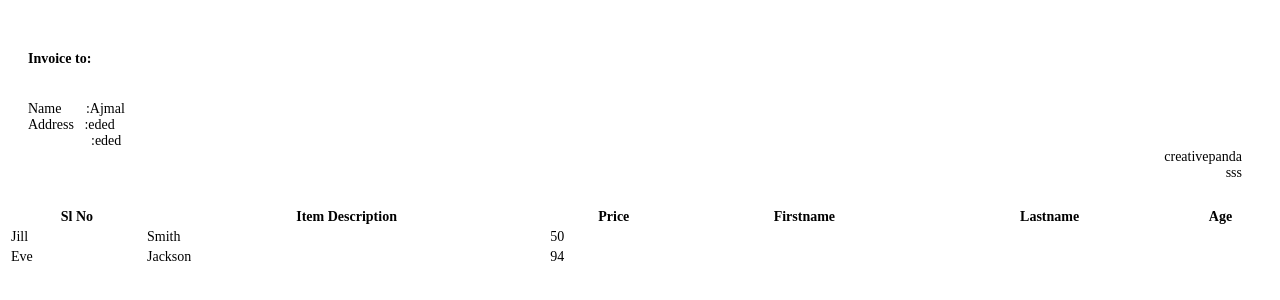
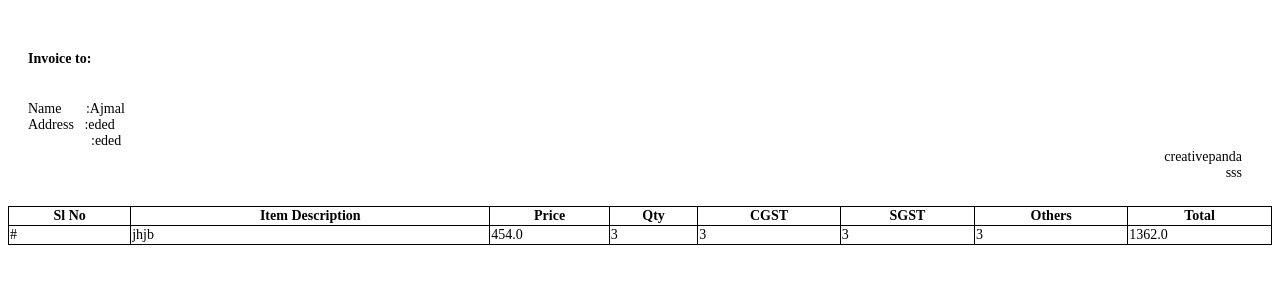
Before and after one commit to mohamed-arshad-ch/weinvoice, a Django app: template template/invoice.html in a window 1280 px wide. Shown: the part 58-358 px from the top of the page. Run offline with Django 3.2, Linux system fonts and the light colour scheme; the template is opened without the code that fills it: values that come from a table or form of the project are taken from there, others are empty; data comes from the database, SQL or seed files in the repository.

```diff
--- a/invoice/models.py
+++ b/invoice/models.py
@@ -59,6 +59,11 @@ class OrderItems(models.Model):
     def __str__(self):
         return str(self.id)
 
+    def total_of_items(self):
+        total = 0
+        total+=self.product.sales_price * self.qty
+        return total
+
 class Invoice(models.Model):
     date_created = models.DateField(auto_now_add=True)
     date_time_created = models.DateTimeField(auto_now_add=True)
@@ -93,7 +98,7 @@ class Compony(models.Model):
     date_created = models.DateField(auto_now_add=True)
     date_time_created = models.DateTimeField(auto_now_add=True)
     company_name = models.CharField(max_length=150)
-    comapny_address = models.CharField(max_length=150)
+    company_address = models.CharField(max_length=150)
     company_city = models.CharField(max_length=150)
     company_location = models.CharField(max_length=150)
     company_pin = models.CharField(max_length=150)
--- a/template/invoice.html
+++ b/template/invoice.html
@@ -1,5 +1,6 @@
 <!DOCTYPE HTML PUBLIC "-//W3C//DTD HTML 4.01 Transitional//EN" "http://www.w3.org/TR/html4/loose.dtd">
 <html>
+
 <head>
   <title>Title</title>
   <style type="text/css">
@@ -7,39 +8,55 @@
       font-weight: 200;
       font-size: 14px;
     }
+
     .header {
       font-size: 20px;
       font-weight: 100;
       text-align: center;
       color: #007cae;
     }
+
     .title {
       font-size: 22px;
       font-weight: 100;
       /* text-align: right;*/
       padding: 10px 20px 0px 20px;
     }
+
     .title span {
       color: #007cae;
     }
+
     .details {
       padding: 10px 20px 0px 20px;
       text-align: left !important;
       /*margin-left: 40%;*/
     }
+
     .hrItem {
       border: none;
       height: 1px;
       /* Set the hr color */
-                color: #333; /* old IE */
-                background-color: #fff; /* Modern Browsers */
+      color: #333;
+      /* old IE */
+      background-color: #fff;
+      /* Modern Browsers */
     }
-            .company-details{
+
+    .company-details {
       padding: 0px 10px 10px 20px;
       text-align: right !important;
     }
+
+    table,
+    th,
+    td {
+      border: 1px solid black;
+      border-collapse: collapse;
+    }
   </style>
 </head>
+
 <body>
   <div class='wrapper'>
     <div class='header'>
@@ -49,9 +66,9 @@
     <div>
 
       <div class='details'>
-            <h4>Invoice to:</h4> <br/>
-            Name      &nbsp;&nbsp;&nbsp;&nbsp; &nbsp;:{{instance.customer.name}}  <br/>
-            Address  &nbsp;    :{{instance.customer.address}} <br/>
+        <h4>Invoice to:</h4> <br />
+        Name &nbsp;&nbsp;&nbsp;&nbsp; &nbsp;:{{instance.customer.name}} <br />
+        Address &nbsp; :{{instance.customer.address}} <br />
         &nbsp;&nbsp;&nbsp;&nbsp;&nbsp;&nbsp;&nbsp;&nbsp;&nbsp;&nbsp;&nbsp;&nbsp;&nbsp;&nbsp;&nbsp;&nbsp;&nbsp;&nbsp;:{{instance.customer.city}}
         <div class="company-details">
 
@@ -67,22 +84,31 @@
             <th>Sl No</th>
             <th>Item Description</th>
             <th>Price</th>
-              <th>Firstname</th>
-              <th>Lastname</th>
-              <th>Age</th>
+            <th>Qty</th>
+            <th>CGST</th>
+            <th>SGST</th>
+            <th>Others</th>
+            <th>Total</th>
           </tr>
+
+          {% for items in instance.product_list.all %}
           <tr>
-              <td>Jill</td>
-              <td>Smith</td>
-              <td>50</td>
+            <td>#</td>
+            <td>{{items.product.name}}</td>
+            <td>{{items.product.sales_price}}</td>
+            <td>{{items.qty}}</td>
+            <td>{{items.qty}}</td>
+            <td>{{items.qty}}</td>
+            <td>{{items.qty}}</td>
+            <td>{{items.total_of_items}}</td>
+
           </tr>
-            <tr>
-              <td>Eve</td>
-              <td>Jackson</td>
-              <td>94</td>
-            </tr>
+          {% endfor %}
+
+
         </table>
       </div>
     </div>
 </body>
+
 </html>
```
Also changed, not shown: db.sqlite3, invoice/migrations/0010_auto_20210227_0732.py (added), 4 other files. Lines whose indentation alone changed are shown as unchanged.
